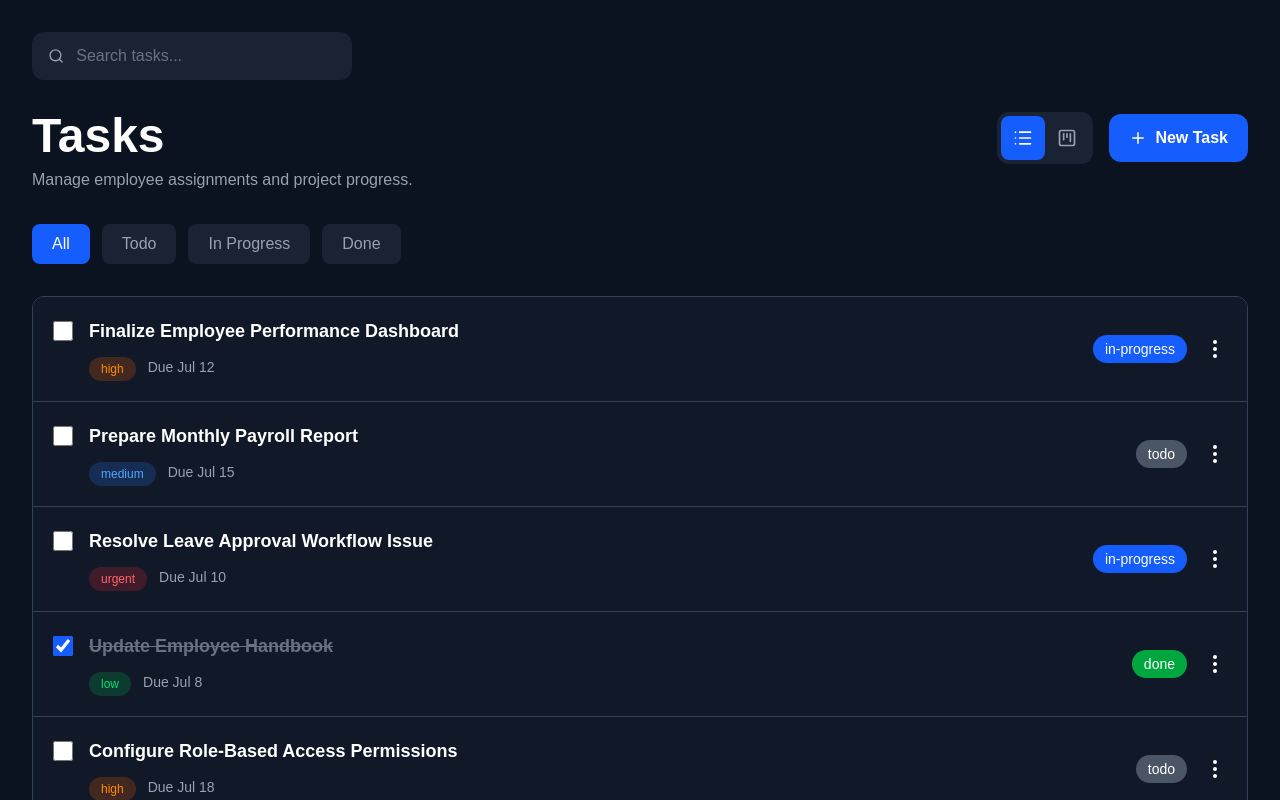
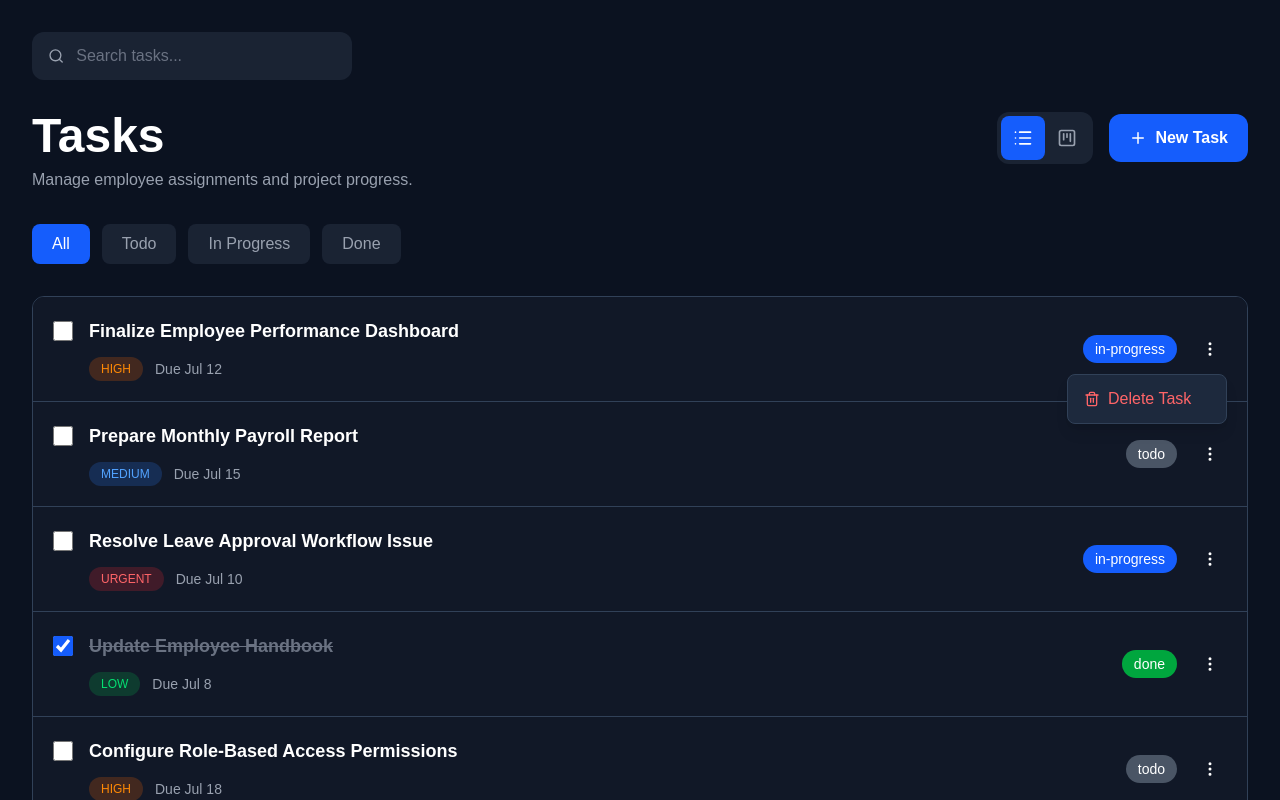
Before and after one commit to arushi151203/EMS-Employee_portal, a React (Vite) app: page / in a window 1280 px wide. Both pictures are taken after a click on the button 1215 px from the left and 349 px from the top of the page. Shown: the top 800 px of the page. Built offline with nearby package versions, Linux system fonts and the light colour scheme.

Commit message:
Updated task board with delete functionality and task improvements

```diff
--- a/src/components/TaskList.jsx
+++ b/src/components/TaskList.jsx
@@ -1,6 +1,9 @@
-import { MoreVertical } from "lucide-react";
+import { useState } from "react";
+import { MoreVertical, Trash2 } from "lucide-react";
 
-function TaskList({ tasks, onToggleComplete }) {
+function TaskList({ tasks, onToggleComplete, onDeleteTask }) {
+  const [openMenu, setOpenMenu] = useState(null);
+
   const getPriorityColor = (priority) => {
     switch (priority) {
       case "high":
@@ -23,7 +26,7 @@ function TaskList({ tasks, onToggleComplete }) {
       case "done":
         return "bg-green-600 text-white";
       default:
-        return "bg-gray-500";
+        return "bg-gray-500 text-white";
     }
   };
 
@@ -34,6 +37,7 @@ function TaskList({ tasks, onToggleComplete }) {
           key={task.id}
           className="flex items-center justify-between border-b border-slate-700 bg-[#111827] p-5 hover:bg-slate-800"
         >
+          {/* Left Section */}
           <div className="flex items-start gap-4">
             <input
               type="checkbox"
@@ -53,13 +57,13 @@ function TaskList({ tasks, onToggleComplete }) {
                 {task.title}
               </h3>
 
-              <div className="mt-3 flex gap-3">
+              <div className="mt-3 flex items-center gap-3">
                 <span
-                  className={`rounded-full px-3 py-1 text-xs ${getPriorityColor(
+                  className={`rounded-full px-3 py-1 text-xs font-medium ${getPriorityColor(
                     task.priority
                   )}`}
                 >
-                  {task.priority}
+                  {task.priority.toUpperCase()}
                 </span>
 
                 <span className="text-sm text-gray-400">
@@ -69,6 +73,7 @@ function TaskList({ tasks, onToggleComplete }) {
             </div>
           </div>
 
+          {/* Right Section */}
           <div className="flex items-center gap-4">
             <span
               className={`rounded-full px-3 py-1 text-sm ${getStatusColor(
@@ -78,9 +83,32 @@ function TaskList({ tasks, onToggleComplete }) {
               {task.status}
             </span>
 
-            <button>
-              <MoreVertical />
-            </button>
+            {/* Three-dot Menu */}
+            <div className="relative">
+              <button
+                onClick={() =>
+                  setOpenMenu(openMenu === task.id ? null : task.id)
+                }
+                className="rounded-lg p-2 hover:bg-slate-700"
+              >
+                <MoreVertical size={18} />
+              </button>
+
+              {openMenu === task.id && (
+                <div className="absolute right-0 z-20 mt-2 w-40 rounded-lg border border-slate-700 bg-slate-800 shadow-lg">
+                  <button
+                    onClick={() => {
+                      onDeleteTask(task.id);
+                      setOpenMenu(null);
+                    }}
+                    className="flex w-full items-center gap-2 px-4 py-3 text-red-400 hover:bg-slate-700"
+                  >
+                    <Trash2 size={16} />
+                    Delete Task
+                  </button>
+                </div>
+              )}
+            </div>
           </div>
         </div>
       ))}
--- a/src/pages/Tasks.jsx
+++ b/src/pages/Tasks.jsx
@@ -13,6 +13,7 @@ function Tasks() {
   const [search, setSearch] = useState("");
   const [openModal, setOpenModal] = useState(false);
 
+  // Search + Filter
   const filteredTasks = tasks.filter((task) => {
     const matchesFilter =
       filter === "all" || task.status === filter;
@@ -24,6 +25,7 @@ function Tasks() {
     return matchesFilter && matchesSearch;
   });
 
+  // Toggle Complete
   const handleToggleComplete = (id) => {
     setTasks((prevTasks) =>
       prevTasks.map((task) =>
@@ -38,8 +40,16 @@ function Tasks() {
     );
   };
 
+  // Add Task
   const handleAddTask = (newTask) => {
     setTasks((prev) => [...prev, newTask]);
+  };
+
+  // Delete Task
+  const handleDeleteTask = (id) => {
+    setTasks((prevTasks) =>
+      prevTasks.filter((task) => task.id !== id)
+    );
   };
 
   return (
@@ -78,7 +88,7 @@ function Tasks() {
 
             <button
               onClick={() => setView("list")}
-              className={`rounded-lg p-3 transition ${
+              className={`rounded-lg p-3 ${
                 view === "list"
                   ? "bg-blue-600 text-white"
                   : "text-gray-400 hover:text-white"
@@ -89,7 +99,7 @@ function Tasks() {
 
             <button
               onClick={() => setView("kanban")}
-              className={`rounded-lg p-3 transition ${
+              className={`rounded-lg p-3 ${
                 view === "kanban"
                   ? "bg-blue-600 text-white"
                   : "text-gray-400 hover:text-white"
@@ -113,7 +123,7 @@ function Tasks() {
 
       </div>
 
-      {/* Filter Buttons */}
+      {/* Filters */}
       <div className="mt-8 flex flex-wrap gap-3">
 
         {[
@@ -125,7 +135,7 @@ function Tasks() {
           <button
             key={item.value}
             onClick={() => setFilter(item.value)}
-            className={`rounded-lg px-5 py-2 font-medium transition ${
+            className={`rounded-lg px-5 py-2 font-medium ${
               filter === item.value
                 ? "bg-blue-600 text-white"
                 : "bg-[#1A2333] text-gray-400 hover:bg-slate-700 hover:text-white"
@@ -137,21 +147,20 @@ function Tasks() {
 
       </div>
 
-      {/* Task Content */}
+      {/* Content */}
       <div className="mt-8">
-
         {view === "list" ? (
           <TaskList
             tasks={filteredTasks}
             onToggleComplete={handleToggleComplete}
+            onDeleteTask={handleDeleteTask}
           />
         ) : (
           <KanbanBoard tasks={filteredTasks} />
         )}
-
       </div>
 
-      {/* New Task Modal */}
+      {/* Modal */}
       <NewTaskModal
         open={openModal}
         onClose={() => setOpenModal(false)}
```
